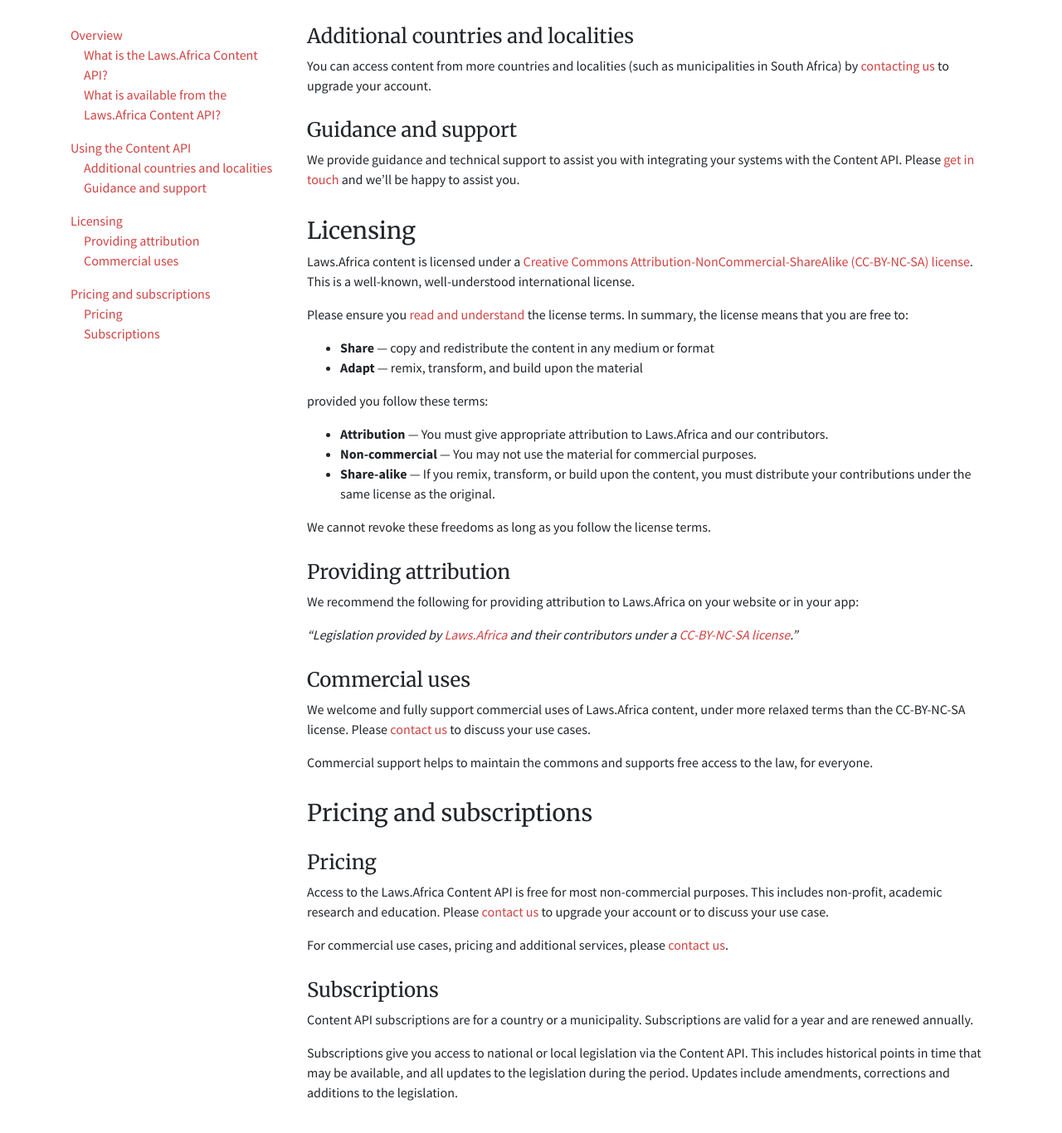
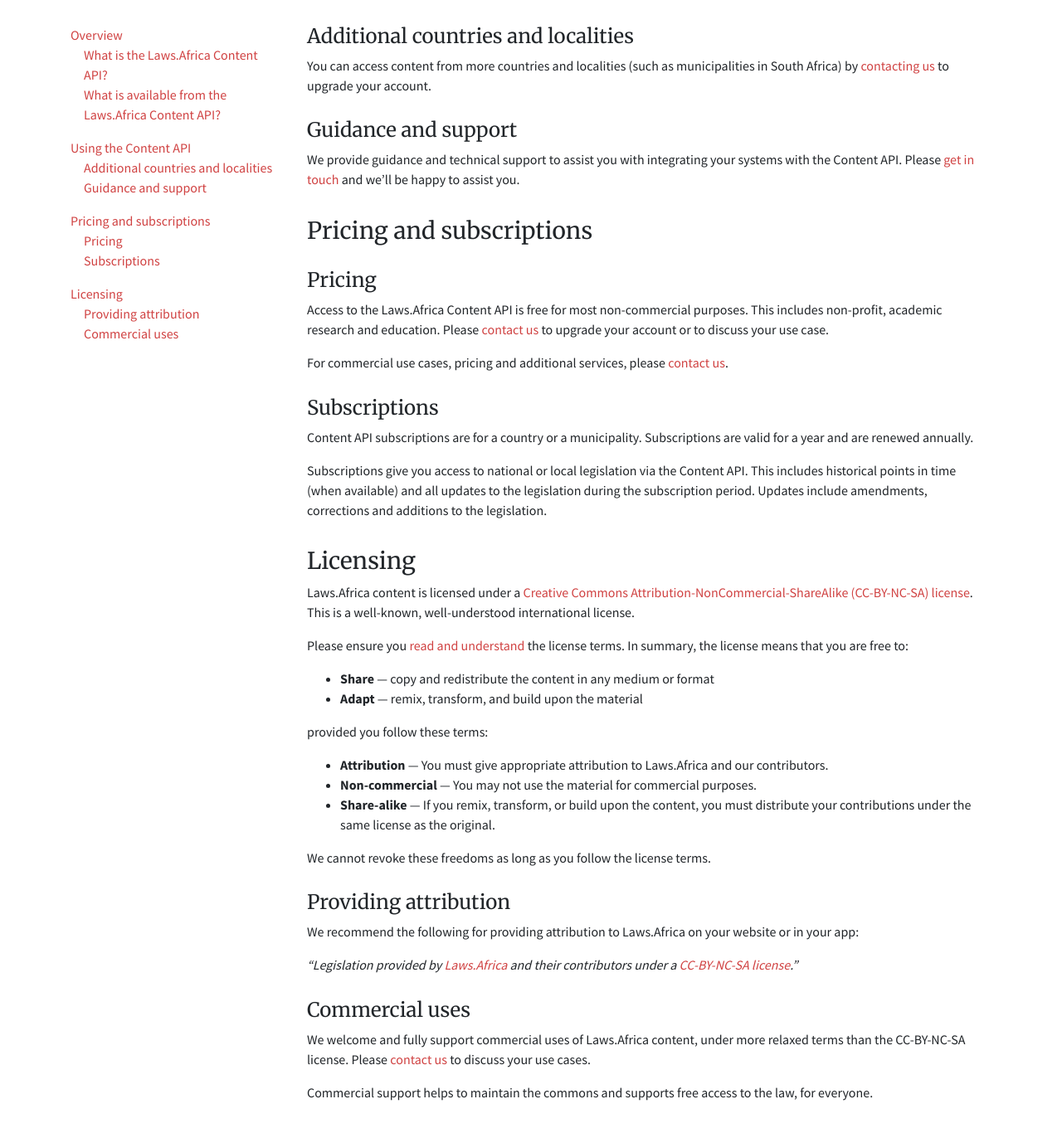
Before and after one commit to laws-africa/laws-africa.github.io, a Jekyll site: the page built from api/detail.md, in a window 1280 px wide and 1400 px high, scrolled down 1333 px. Shown: the top 1366 px of the window at 83% size. Built offline with Jekyll 4.4.1, drawn with Linux system fonts in a browser that asks for light colours; nearby versions of some CDN libraries; some of the changed lines change nothing that is shown.

Commit message:
Updated Detail

```diff
--- a/api/detail.md
+++ b/api/detail.md
@@ -40,6 +40,20 @@
 
 We provide guidance and technical support to assist you with integrating your systems with the Content API. Please [get in touch](/contact) and we'll be happy to assist you.
 
+# Pricing and subscriptions
+
+## Pricing
+
+Access to the Laws.Africa Content API is free for most non-commercial purposes. This includes non-profit, academic research and education. Please [contact us](/contact) to upgrade your account or to discuss your use case.
+
+For commercial use cases, pricing and additional services, please [contact us](/contact).
+
+## Subscriptions
+
+Content API subscriptions are for a country or a municipality. Subscriptions are valid for a year and are renewed annually.
+
+Subscriptions give you access to national or local legislation via the Content API. This includes historical points in time (when available) and all updates to the legislation during the subscription period. Updates include amendments, corrections and additions to the legislation.
+
 # Licensing
 
 Laws.Africa content is licensed under a [Creative Commons Attribution-NonCommercial-ShareAlike (CC-BY-NC-SA) license](https://creativecommons.org/licenses/by-nc-sa/4.0/). This is a well-known, well-understood international license.
@@ -68,17 +82,3 @@
 We welcome and fully support commercial uses of Laws.Africa content, under more relaxed terms than the CC-BY-NC-SA license. Please [contact us](/contact) to discuss your use cases.
 
 Commercial support helps to maintain the commons and supports free access to the law, for everyone.
-
-# Pricing and subscriptions
-
-## Pricing
-
-Access to the Laws.Africa Content API is free for most non-commercial purposes. This includes non-profit, academic research and education. Please [contact us](/contact) to upgrade your account or to discuss your use case.
-
-For commercial use cases, pricing and additional services, please [contact us](/contact).
-
-## Subscriptions
-
-Content API subscriptions are for a country or a municipality. Subscriptions are valid for a year and are renewed annually.
-
-Subscriptions give you access to national or local legislation via the Content API. This includes historical points in time that may be available, and all updates to the legislation during the period. Updates include amendments, corrections and additions to the legislation.
```
